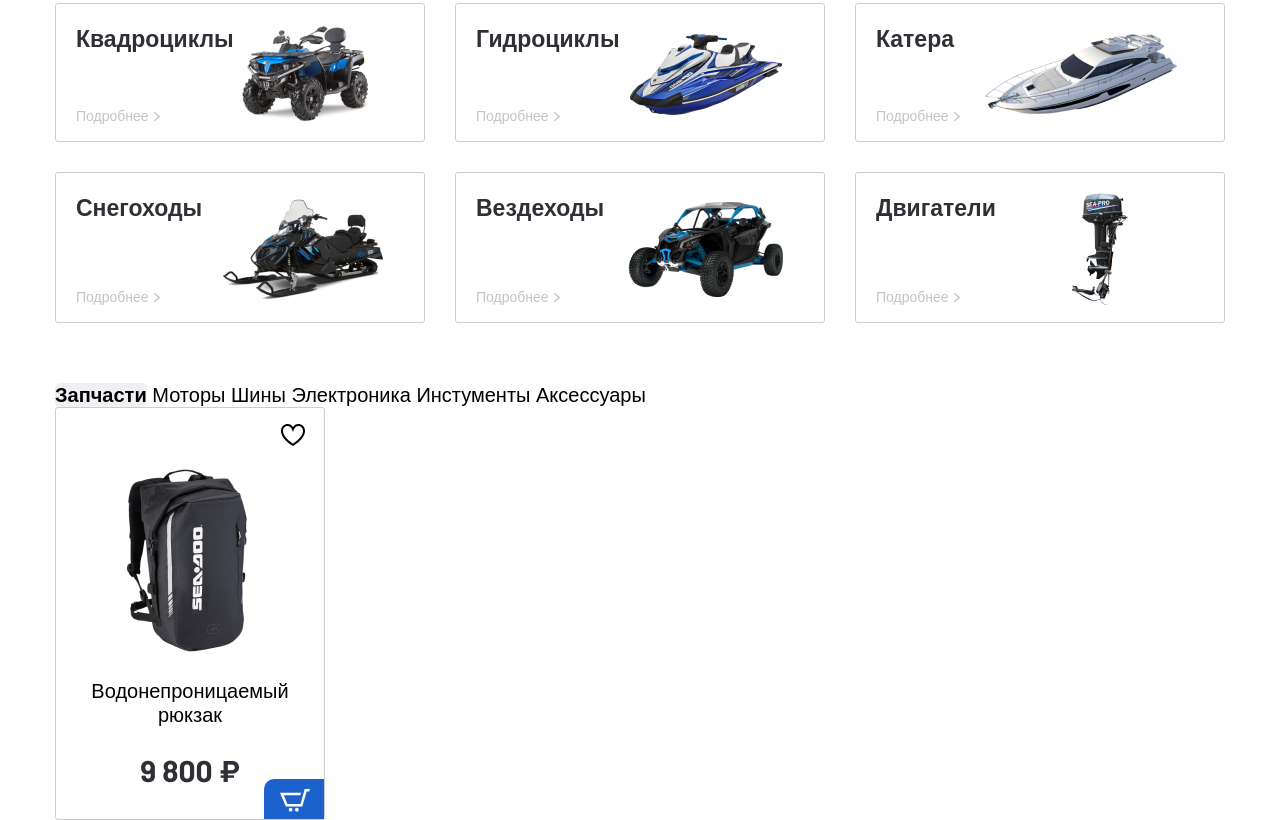
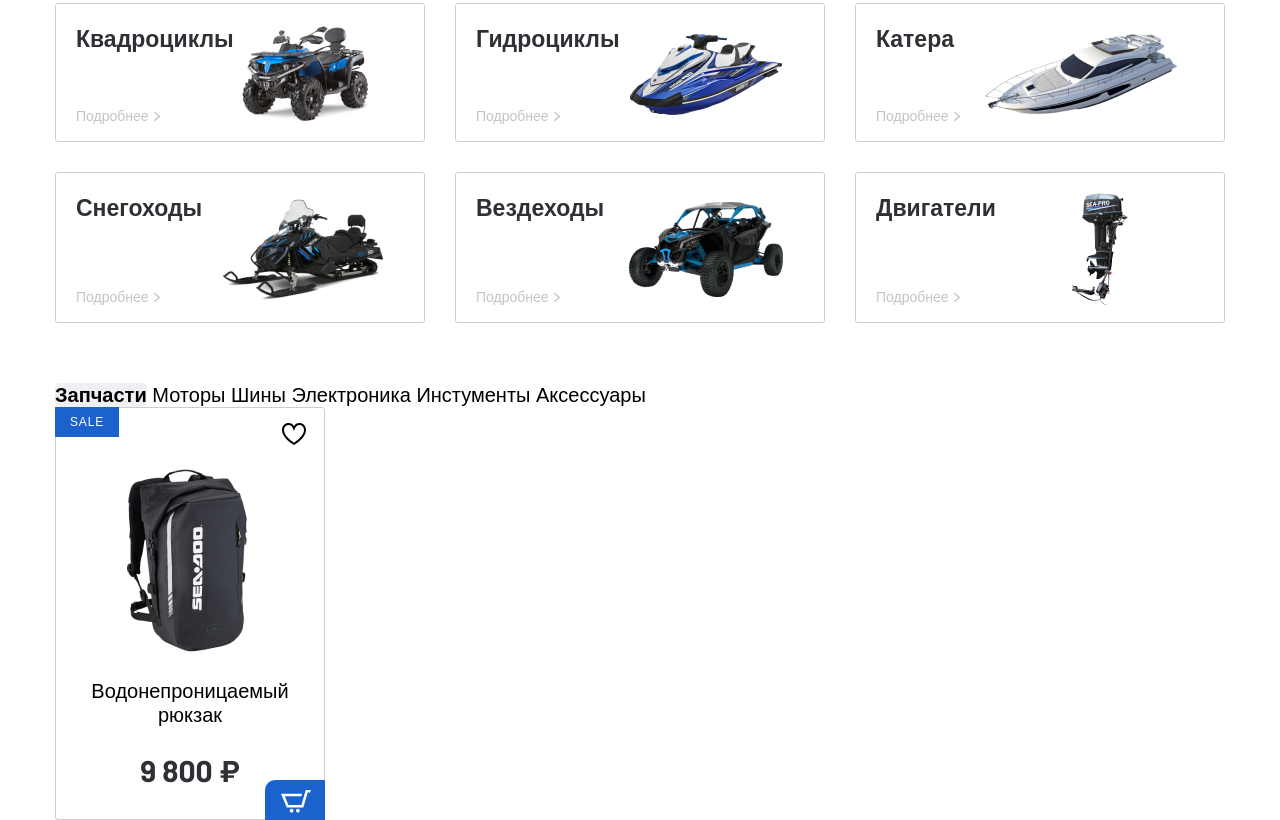
Before and after one commit to Vasiliy11/online-store, a website: page app/index.html in a window 1280 px wide. Shown: the part 1105-1925 px from the top of the page. Drawn offline with Linux system fonts and the light colour scheme.

Commit message:
Finished product card

```diff
--- a/app/index.html
+++ b/app/index.html
@@ -261,7 +261,8 @@
                                         <button class="product-item__favorite"></button>
                                         <button class="product-item__basket">
                                         </button>
-                                        <a href="#" class="product-item">
+                                        <a href="#" class="product-item product-item--sale">
+                                            <p class="product-item__hover-text">посмотреть товар</p>
                                             <img src="images/product-1.png" alt="" class="product-item__img">
                                             <h4 class="product-item__title">
                                                 Водонепроницаемый рюкзак
--- a/app/scss/_products.scss
+++ b/app/scss/_products.scss
@@ -1,12 +1,37 @@
+.product-item__wrapper{
+    max-width: 270px;
+    width: 100%;
+    position: relative;
+}
+
 .product-item{
-    &__wrapper{
-        border: 1px solid #CDCDCD;
+    border: 1px solid #CDCDCD;
+    border-radius: 3px;
+    text-align: center;
+    padding: 52px 20px 31px;
+    transition: all .3s;
+    &__hover-text{
+        padding: 18px 21px;
+        background-color: rgba(255,255,255,.9);
+        box-shadow: 0px 0px 15px rgba(0, 0, 0, 0.2);
         border-radius: 3px;
-        text-align: center;
-        padding: 52px 20px 31px;
-        max-width: 270px;
-        width: 100%;
-        position: relative;
+        position: absolute;
+        top: 30%;
+        opacity: 0;
+        display: inline-block;
+        transition: all .3s;
+    }
+    &:hover{
+        box-shadow: 3px 3px 20px rgba(50, 50, 50, 0.25);
+        border-radius: 3px;
+        color: #1c62cd;
+        .product-item__hover-text{
+        opacity: 1;
+        color: #2F3035;
+        }
+        .product-item__price{
+        color: #1c62cd;
+        }
     }
     &__basket{
         position: absolute;
@@ -66,4 +91,19 @@
         font-weight: 400;
         padding: 14px 0 25px;
     }
+    &--sale:before{
+        content: "SALE";
+        position: absolute;
+        color: #fff;
+        text-transform: uppercase;
+        left: 0;
+        top: 0;
+        font-size: 12px;
+        line-height: 14px;
+        letter-spacing: 0.07em;
+        font-weight: 400;
+        padding: 8px 15px;
+        background-color: #1c62cd;
+    }
+
 }
```
Also changed, not shown: app/css/style.min.css.
